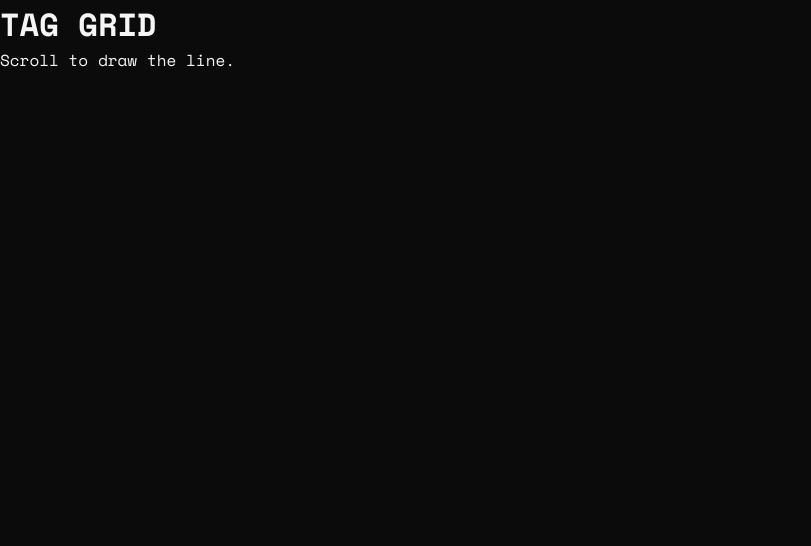
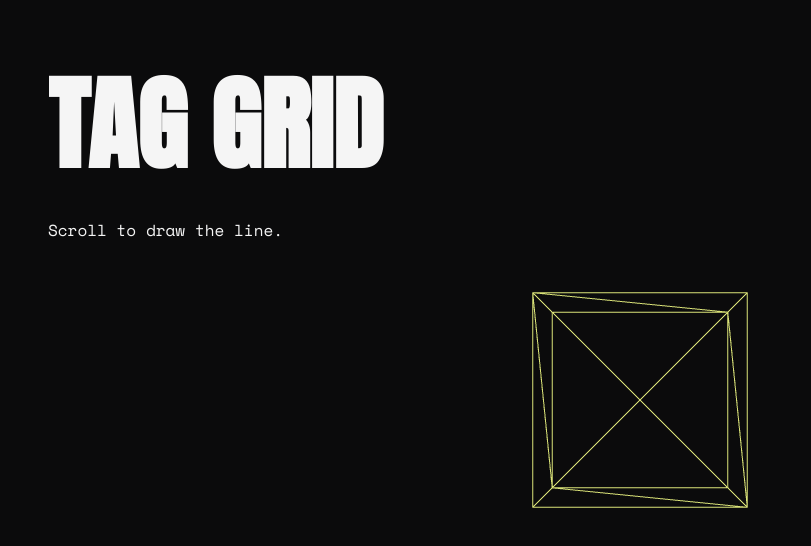
Before and after one commit to Aaditya179/Aether, a Next.js app: page / in a window 1280 px wide. Shown: the top 546 px of the page, without its empty margins (0-811 px from the left). Built offline with nearby package versions, Linux system fonts and the light colour scheme.

Commit message:
CP1: Full-screen canvas and fallback

```diff
--- a/app/page.js
+++ b/app/page.js
@@ -1,12 +1,21 @@
 // Landing page root component: hosts the full-screen canvas background and scroll-driven section content.
 // Structured to allow fixed WebGL rendering beneath normal document scroll flow.
 
+import Scene from "@/components/Scene";
+
 export default function Home() {
   return (
-    <main>
-      {/* PLACEHOLDER COPY */}
-      <h1>TAG GRID</h1>
-      <p>Scroll to draw the line.</p>
-    </main>
+    <>
+      <Scene />
+      <main style={{ position: "relative", zIndex: 1, minHeight: "100vh", padding: "48px" }}>
+        {/* PLACEHOLDER COPY */}
+        <h1 style={{ fontFamily: "var(--font-anton), sans-serif", fontSize: "clamp(48px, 8vw, 120px)" }}>
+          TAG GRID
+        </h1>
+        <p style={{ fontFamily: "var(--font-space-mono), monospace", marginTop: "16px" }}>
+          Scroll to draw the line.
+        </p>
+      </main>
+    </>
   );
 }
--- a/components/Fallback.jsx
+++ b/components/Fallback.jsx
@@ -2,5 +2,16 @@
 // Preserves readable typography and site navigation without throwing fatal graphics errors.
 
 export default function Fallback() {
-  return null;
+  return (
+    <div
+      style={{
+        position: "fixed",
+        inset: 0,
+        zIndex: 0,
+        backgroundColor: "var(--color-base, #0b0b0c)",
+        pointerEvents: "none",
+      }}
+      aria-hidden="true"
+    />
+  );
 }
--- a/components/Scene.jsx
+++ b/components/Scene.jsx
@@ -1,6 +1,104 @@
 // Fixed full-screen R3F Canvas host component.
 // Serves as the WebGL mounting layer behind DOM elements with responsive pixel ratio control.
 
+"use client";
+
+import React, { Component, useSyncExternalStore } from "react";
+import { Canvas } from "@react-three/fiber";
+import Fallback from "./Fallback";
+
+class WebGLErrorBoundary extends Component {
+  constructor(props) {
+    super(props);
+    this.state = { hasError: false };
+  }
+
+  static getDerivedStateFromError() {
+    return { hasError: true };
+  }
+
+  componentDidCatch(error) {
+    console.warn(
+      "WebGL canvas encountered an error during setup. Falling back to static view.",
+      error
+    );
+  }
+
+  render() {
+    if (this.state.hasError) {
+      return <Fallback />;
+    }
+    return this.props.children;
+  }
+}
+
+const emptySubscribe = () => () => {};
+
+function checkWebGL2() {
+  if (typeof window === "undefined") return false;
+  try {
+    const canvas = document.createElement("canvas");
+    return Boolean(window.WebGL2RenderingContext && canvas.getContext("webgl2"));
+  } catch {
+    return false;
+  }
+}
+
+let warnedAboutWebGL = false;
+function getWebGL2Snapshot() {
+  const supported = checkWebGL2();
+  if (!supported && !warnedAboutWebGL) {
+    warnedAboutWebGL = true;
+    console.warn("WebGL 2 is unavailable. Falling back to static view.");
+  }
+  return supported;
+}
+
+function subscribeMobile(callback) {
+  if (typeof window === "undefined") return () => {};
+  const mql = window.matchMedia("(max-width: 767px)");
+  mql.addEventListener("change", callback);
+  return () => mql.removeEventListener("change", callback);
+}
+
+function getMobileSnapshot() {
+  return window.matchMedia("(max-width: 767px)").matches;
+}
+
 export default function Scene() {
-  return null;
+  const isClient = useSyncExternalStore(emptySubscribe, () => true, () => false);
+  const hasWebGL2 = useSyncExternalStore(emptySubscribe, getWebGL2Snapshot, () => false);
+  const isMobile = useSyncExternalStore(subscribeMobile, getMobileSnapshot, () => false);
+
+  if (!isClient || !hasWebGL2) {
+    return <Fallback />;
+  }
+
+  return (
+    <WebGLErrorBoundary>
+      <div
+        style={{
+          position: "fixed",
+          inset: 0,
+          zIndex: 0,
+          pointerEvents: "none",
+        }}
+        aria-hidden="true"
+      >
+        <Canvas
+          dpr={isMobile ? [1, 1.5] : [1, 2]}
+          gl={{ antialias: true, alpha: false }}
+          camera={{ position: [0, 0, 5], fov: 45 }}
+          style={{ width: "100%", height: "100%" }}
+        >
+          <color attach="background" args={["#0B0B0C"]} />
+          {/* Temporary placeholder unit cube centered in the scene (will be replaced at CP3) */}
+          <mesh position={[0, 0, 0]}>
+            <boxGeometry args={[1, 1, 1]} />
+            <meshBasicMaterial color="#D7FF3A" wireframe />
+          </mesh>
+        </Canvas>
+      </div>
+    </WebGLErrorBoundary>
+  );
 }
```
Also changed, not shown: 1 other file (tests, documents, lock files or other folders).
